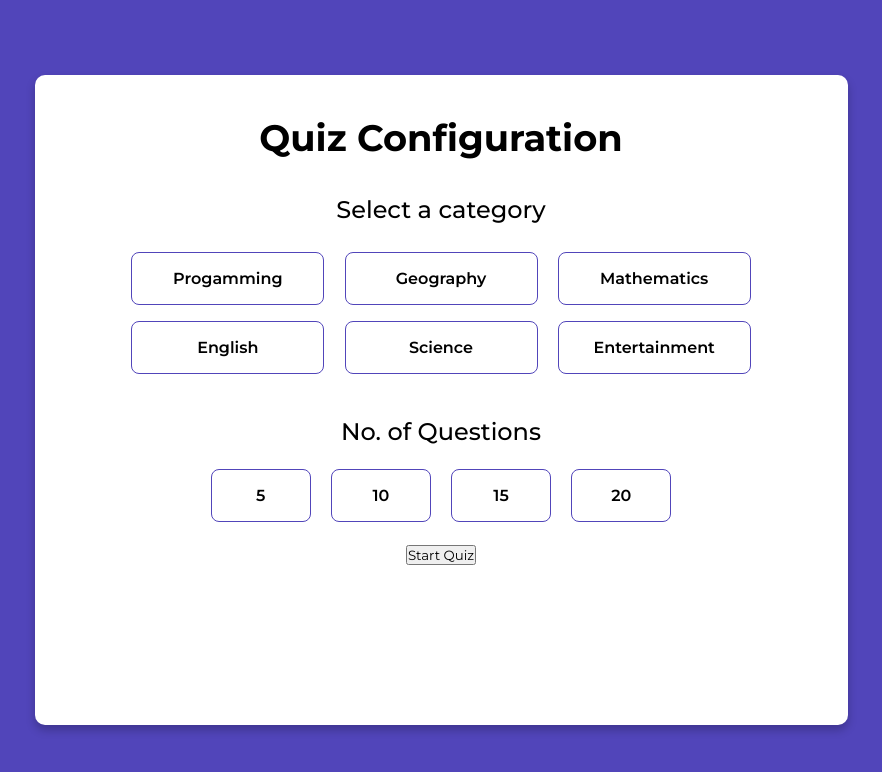
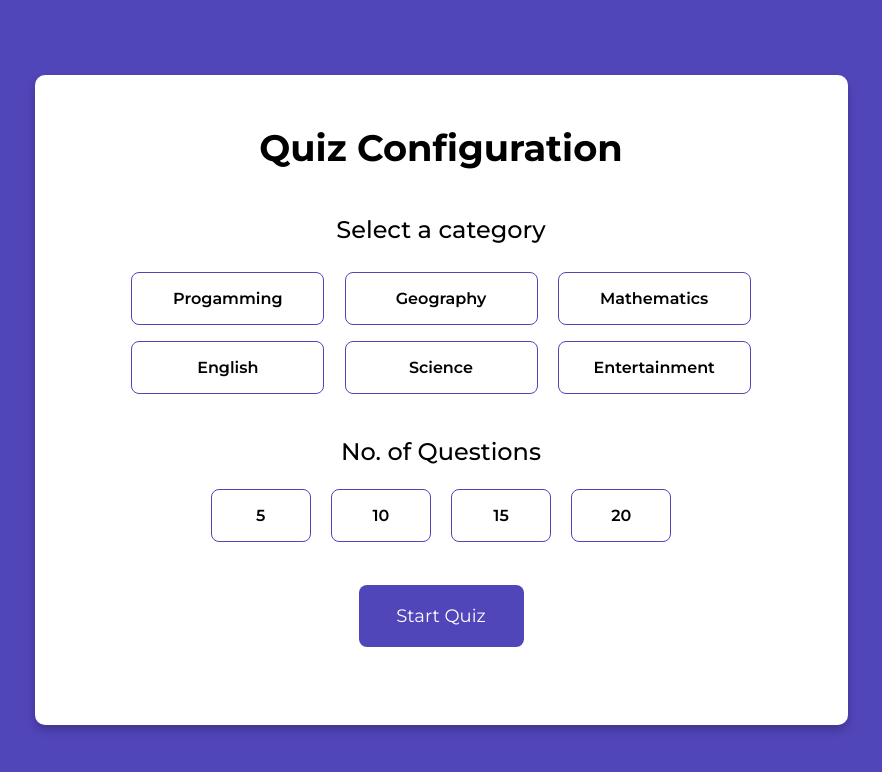
Before and after one commit to SeratiVilankulu/QuizApp, a plain HTML site: page QuizApp/index.html in a window 1280 px wide. Shown: the whole page, without its empty margins (199-1081 px from the left). Drawn offline with Linux system fonts and the light colour scheme.

Commit message:
start page design

```diff
--- a/QuizApp/style.css
+++ b/QuizApp/style.css
@@ -27,7 +27,7 @@ body {
 
 .title {
 	font-size: 2.3rem;
-	margin: 15px 0px;
+	margin: 25px 0px;
 }
 
 .categories {
@@ -88,3 +88,20 @@ body {
 	transition: ease-in-out 0.3s;
 	cursor: pointer;
 }
+
+.start-btn {
+	margin-top: 20px;
+	border: none;
+	border-radius: 8px;
+	width: 165px;
+	padding: 20px;
+	font-size: 18px;
+	color: white;
+	background-color: #5145ba;
+}
+
+.start-btn:hover {
+	background-color: rgb(61, 48, 181);
+	cursor: pointer;
+	transition: ease-in-out 0.3s;
+}
```
